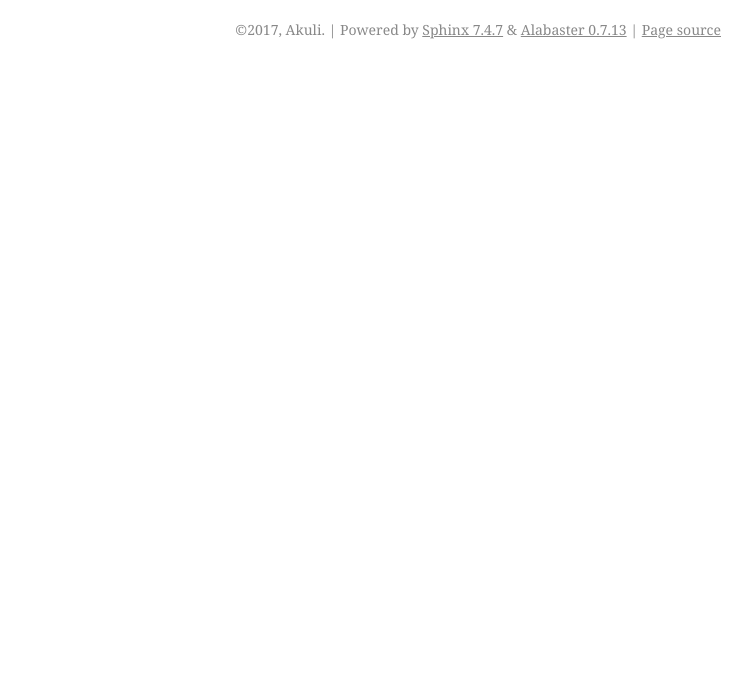
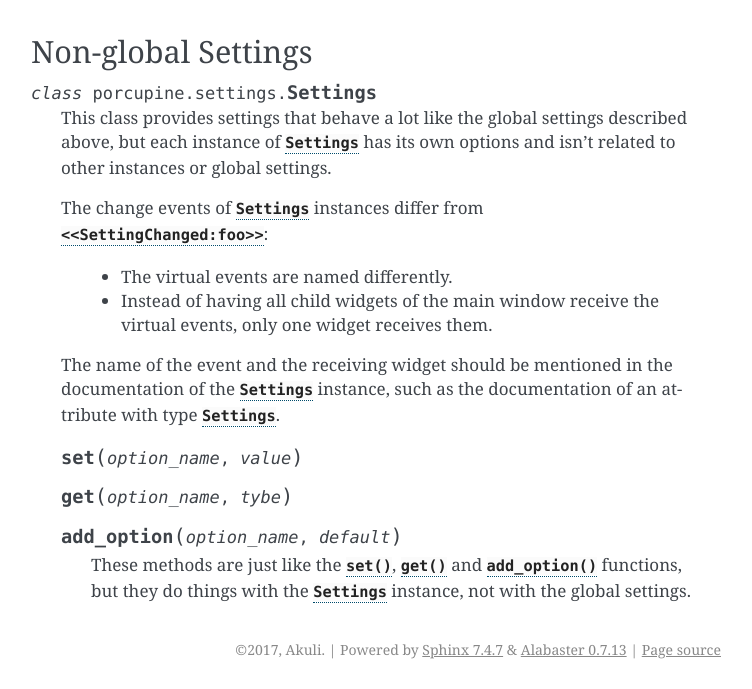
Before and after one commit to Akuli/porcupine, a Sphinx documentation site: the page built from docs/settings.rst, in a window 1280 px wide and 1400 px high, scrolled down 3705 px. Shown: the part 711-1400 px from the top of the window, without its empty margins (389-1141 px from the left). Built offline with Sphinx 7.4.7, drawn with Linux system fonts in a browser that asks for light colours; before the commit the page ends 4485 px from its top, so only the background shows below that; some of the changed text lies outside the part shown.

Commit message:
add support for non-global settings

```diff
--- a/docs/settings.rst
+++ b/docs/settings.rst
@@ -157,3 +157,31 @@ Misc functions
 .. autofunction:: reset_all
 .. autofunction:: show_dialog
 .. autofunction:: save
+
+
+Non-global Settings
+-------------------
+
+.. class:: Settings
+
+    This class provides settings that behave a lot like the global settings described above,
+    but each instance of :class:`Settings` has its own options
+    and isn't related to other instances or global settings.
+
+    The change events of :class:`Settings` instances differ from :virtevt:`SettingChanged:foo`:
+
+        * The virtual events are named differently.
+        * Instead of having all child widgets of the main window receive the virtual events,
+          only one widget receives them.
+
+    The name of the event and the receiving widget should be mentioned
+    in the documentation of the :class:`Settings` instance,
+    such as the documentation of an attribute with type :class:`Settings`.
+
+    .. method:: set(option_name, value)
+    .. method:: get(option_name, tybe)
+    .. method:: add_option(option_name, default)
+
+        These methods are just like the
+        :func:`set`, :func:`get` and :func:`add_option` functions,
+        but they do things with the :class:`Settings` instance, not with the global settings.
```
Also changed, not shown: 2 other files.
